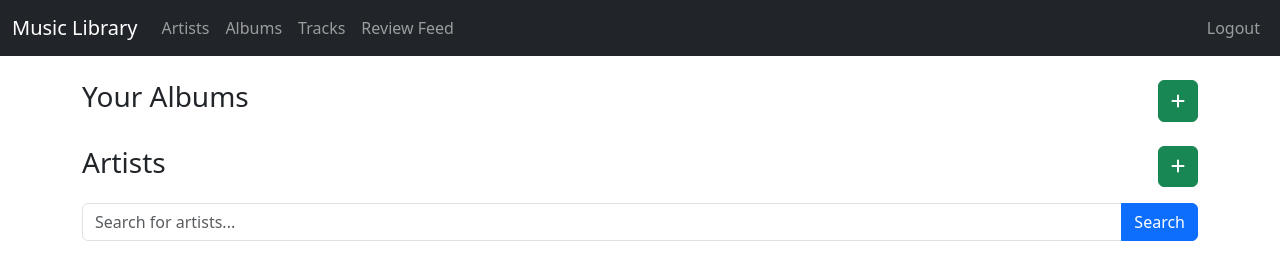
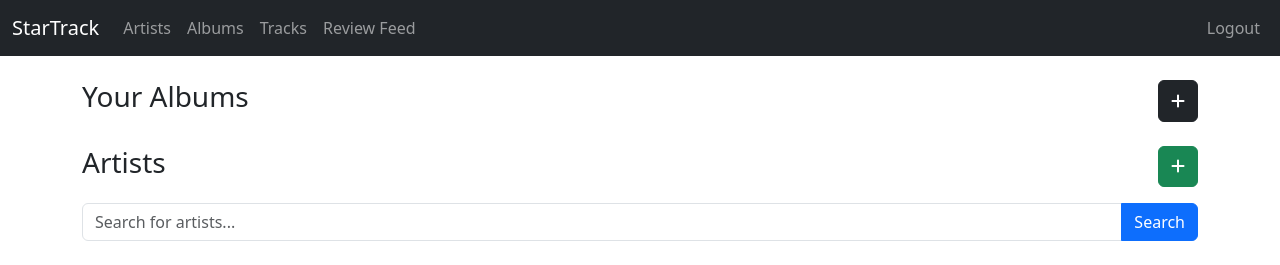
Before and after one commit to Georgeburn94/StarTrack, a Django app: page / in a window 1280 px wide. Shown: the top 265 px of the page. Run offline with Django 4.2, Linux system fonts and the light colour scheme; the visitor is signed in with stand-in values (Sample User, id 1); data that the repository does not hold is empty; some libraries are stand-ins or nearby versions.

Commit message:
change: button styling

```diff
--- a/startrack/templates/base.html
+++ b/startrack/templates/base.html
@@ -25,7 +25,7 @@
     <!-- Navbar -->
     <nav class="navbar navbar-expand-lg navbar-light bg-dark" data-bs-theme="dark">
         <div class="container-fluid">
-            <a class="navbar-brand" href="{% url 'home' %}">Music Library</a>
+            <a class="navbar-brand" href="{% url 'home' %}">StarTrack</a>
             <button class="navbar-toggler" type="button" data-bs-toggle="collapse" data-bs-target="#navbarNav"
                 aria-controls="navbarNav" aria-expanded="false" aria-label="Toggle navigation">
                 <span class="navbar-toggler-icon"></span>
--- a/startrack/templates/home.html
+++ b/startrack/templates/home.html
@@ -30,10 +30,14 @@
             </div>
         </div>
     </div> -->
+
+    <!-- Albums Header -->
     <div class="row">
         <div class="d-flex justify-content-between">
             <h3>Your Albums</h3>
-        <button type="button" class="btn btn-success" data-bs-toggle="modal" data-bs-target="#spotifySearchModal">
+            <!-- Spotify Search Button -->
+            <button type="button" class="btn btn-dark btn-outline" data-bs-toggle="modal"
+                data-bs-target="#spotifySearchModal">
                 <i class="fa-solid fa-plus"></i>
             </button>
         </div>
@@ -100,7 +104,7 @@
         </div>
         <!-- Artists Table -->
         <div>
-            <table class="table table-striped">
+            <table class="table table-striped table-hover">
                 <thead>
                     <tr>
                         <th scope="col">Artist Name</th>
@@ -110,7 +114,7 @@
                 <tbody>
                     {% for artist in artists %}
                     <tr>
-                        <td><a href="{% url 'artist_albums' artist.artistID %}">{{ artist.name }}</a></td>
+                        <td><strong><a href="{% url 'artist_albums' artist.artistID %}">{{ artist.name }}</a></strong></td>
                         <td>
                             <ul>
                                 {% for album in artist.albums.all %}
@@ -146,7 +150,8 @@
 
 <!-- Spotify Search Modal -->
 
-<div class="modal fade" id="spotifySearchModal" tabindex="-1" aria-labelledby="spotifySearchModalLabel" aria-hidden="true">
+<div class="modal fade" id="spotifySearchModal" tabindex="-1" aria-labelledby="spotifySearchModalLabel"
+    aria-hidden="true">
     <div class="modal-dialog">
         <div class="modal-content">
             <div class="modal-header">
@@ -156,8 +161,10 @@
                 <form method="POST" action="{% url 'fetch_album_details' %}">
                     {% csrf_token %}
                     <div class="input-group mb-4">
-                    <input type="text" class="form-control" id="albumID" name="album_id" placeholder="Search Spotify for albums..." required>
-                    <button type="submit" class="btn btn-success"><i class="fa-solid fa-plus"></i></button>
+                        <input type="text" class="form-control" id="albumID" name="album_id"
+                            placeholder="Search Spotify for albums..." required>
+                        <button type="submit" class="btn btn-dark btn-outline"><i
+                                class="fa-solid fa-magnifying-glass"></i></button>
                     </div>
                 </form>
             </div>
```
Lines whose indentation alone changed are shown as unchanged.
